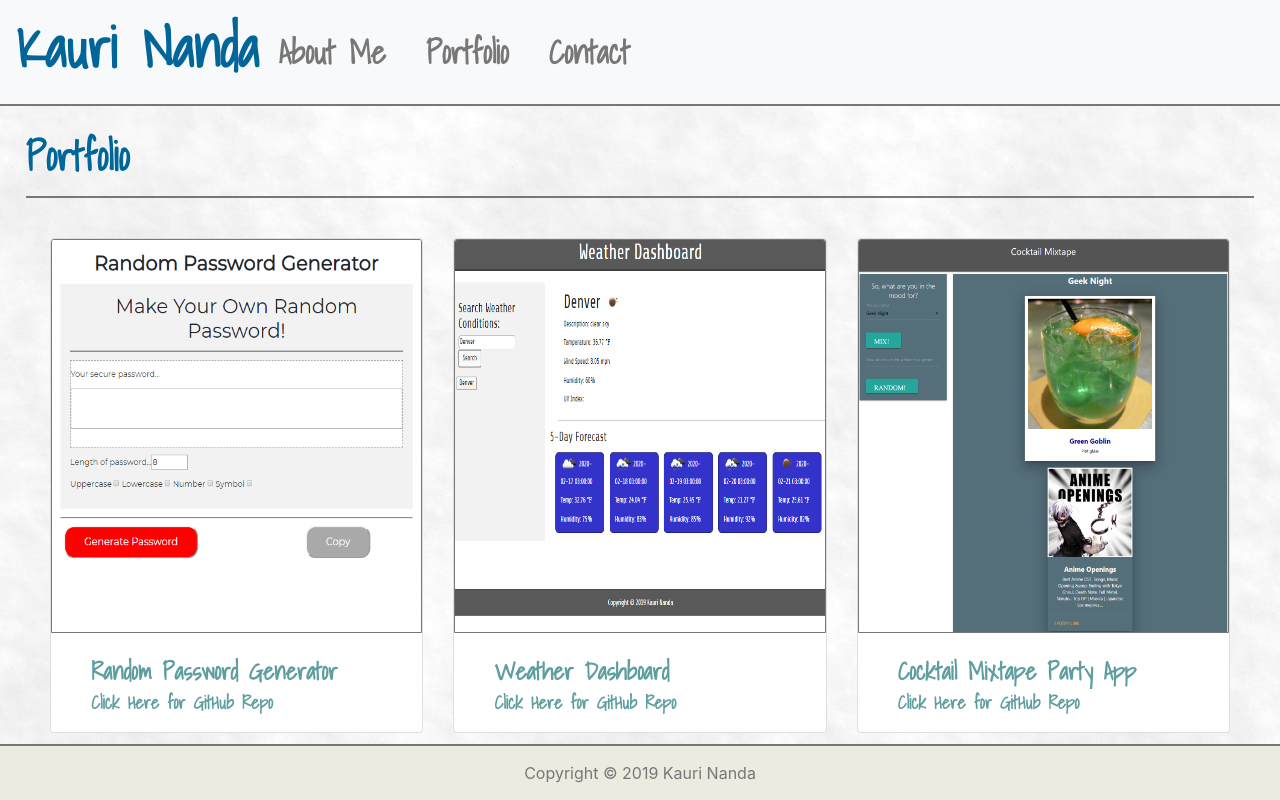
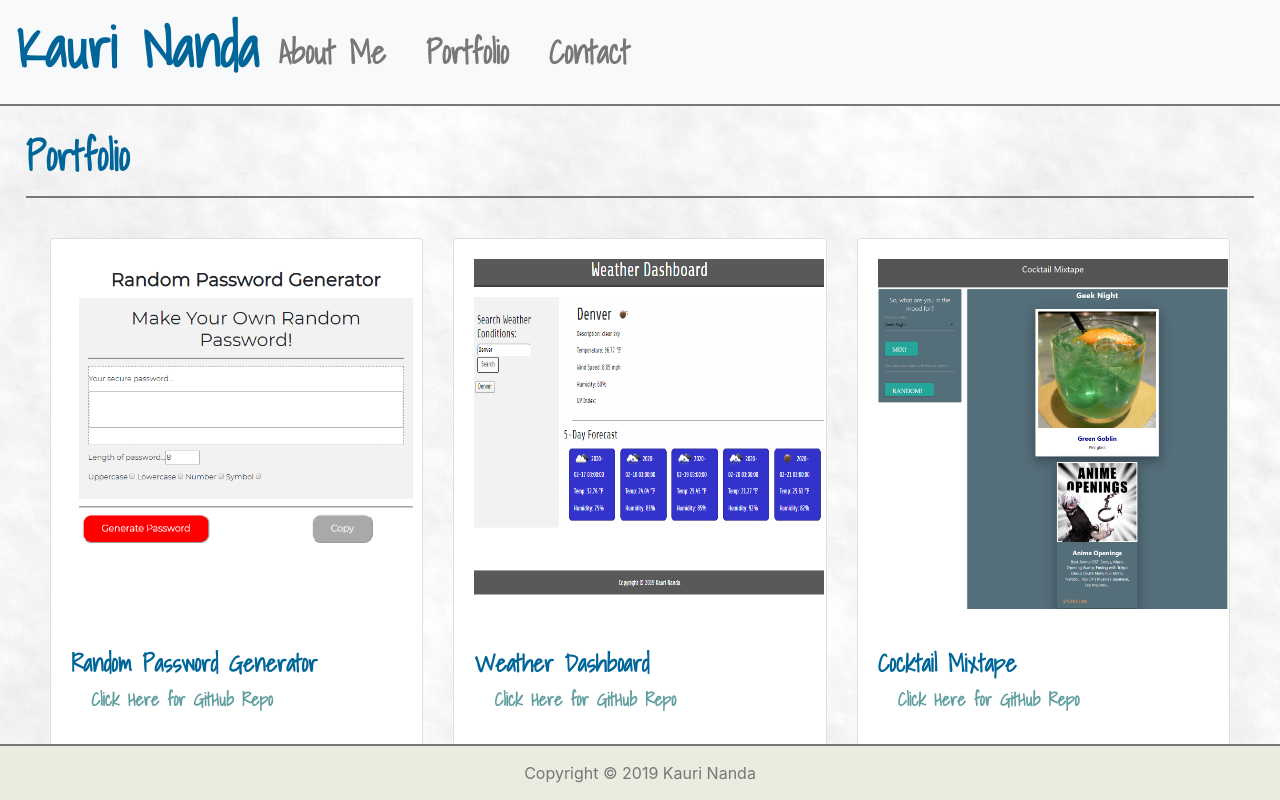
Before and after one commit to KNanda625/Kauri-Portfolio, a plain HTML site: page portfolio.html in a window 1280 px wide. Shown: the top 800 px of the page. Drawn offline with nearby package versions, Linux system fonts and the light colour scheme.

Commit message:
clickable images, add pdf

```diff
--- a/assets/css/portfolio-style.css
+++ b/assets/css/portfolio-style.css
@@ -47,8 +47,8 @@ font-weight:bold;
   padding: 2%;
 }
 
-.card-title {
-  color: cadetblue;
+h3 {
+  color: #006699;
   font-family: 'Shadows Into Light', cursive;
   font-weight:bold;
   font-size: x-large;
@@ -71,11 +71,11 @@ font-weight:bold;
   background-color: lightslategray;
 }
 
-img {
+/* img {
   border: 1px solid #777777;
   width: auto;
   height: 80%;
-}
+} */
 
 
 
--- a/portfolio.html
+++ b/portfolio.html
@@ -38,9 +38,11 @@
             <div class="card-deck">
 
               <div class="card">
-                <img src="assets/images/password-generator.png" class="card-img-top" alt="password-generator">
+                <a href="https://knanda625.github.io/PasswordGenerator/">
+                  <img alt="password-generator" src="assets/images/password-generator.png" width="350" height="350">
+                </a>
                 <div class="card-body">
-                  <a href="https://knanda625.github.io/PasswordGenerator/" class="card-title">Random Password Generator</a>
+                  <h3>Random Password Generator</h3>
                   <p>
                     <a href="https://github.com/KNanda625/PasswordGenerator" class="repo-link">Click Here for GitHub Repo</a>
                   </p>
@@ -48,9 +50,11 @@
               </div>
 
               <div class="card">
-                <img src="assets/images/weather-dashboard.png" class="card-img-top" alt="weather-dashboard">
+                <a href="https://knanda625.github.io/WeatherDashboard/">
+                  <img alt="weather-dashboard" src="assets/images/weather-dashboard.png" width="350" height="350">
+                </a>
                 <div class="card-body">
-                  <a href="https://knanda625.github.io/WeatherDashboard/" class="card-title">Weather Dashboard</a>
+                  <h3>Weather Dashboard</h3>
                   <p>
                     <a href="https://github.com/KNanda625/WeatherDashboard" class="repo-link">Click Here for GitHub Repo</a>
                   </p>
@@ -58,9 +62,15 @@
               </div>
 
               <div class="card">
-                <img src="assets/images/cocktail-mixtape.png" class="card-img-top" alt="cocktail-mixtape">
+                <a href="https://phatorbs.github.io/GUIsProject1/">
+                  <img alt="cocktail-mixtape" src="assets/images/cocktail-mixtape.png" width="350" height="350">
+                </a>
+
+                <!-- <img src="assets/images/cocktail-mixtape.png" class="card-img-top" alt="cocktail-mixtape"> -->
                 <div class="card-body">
-                  <a href="https://phatorbs.github.io/GUIsProject1/" class="card-title">Cocktail Mixtape Party App</a>
+                  <h3>Cocktail Mixtape</h3>
+
+                  <!-- <a href="https://phatorbs.github.io/GUIsProject1/" class="card-title">Cocktail Mixtape Party App</a> -->
                   <p>
                     <a href="https://github.com/PhatOrbs/GUIsProject1" class="repo-link">Click Here for GitHub Repo</a>
                   </p>
```
Also changed, not shown: contact.html (+1 -1 lines), 1 other file.
